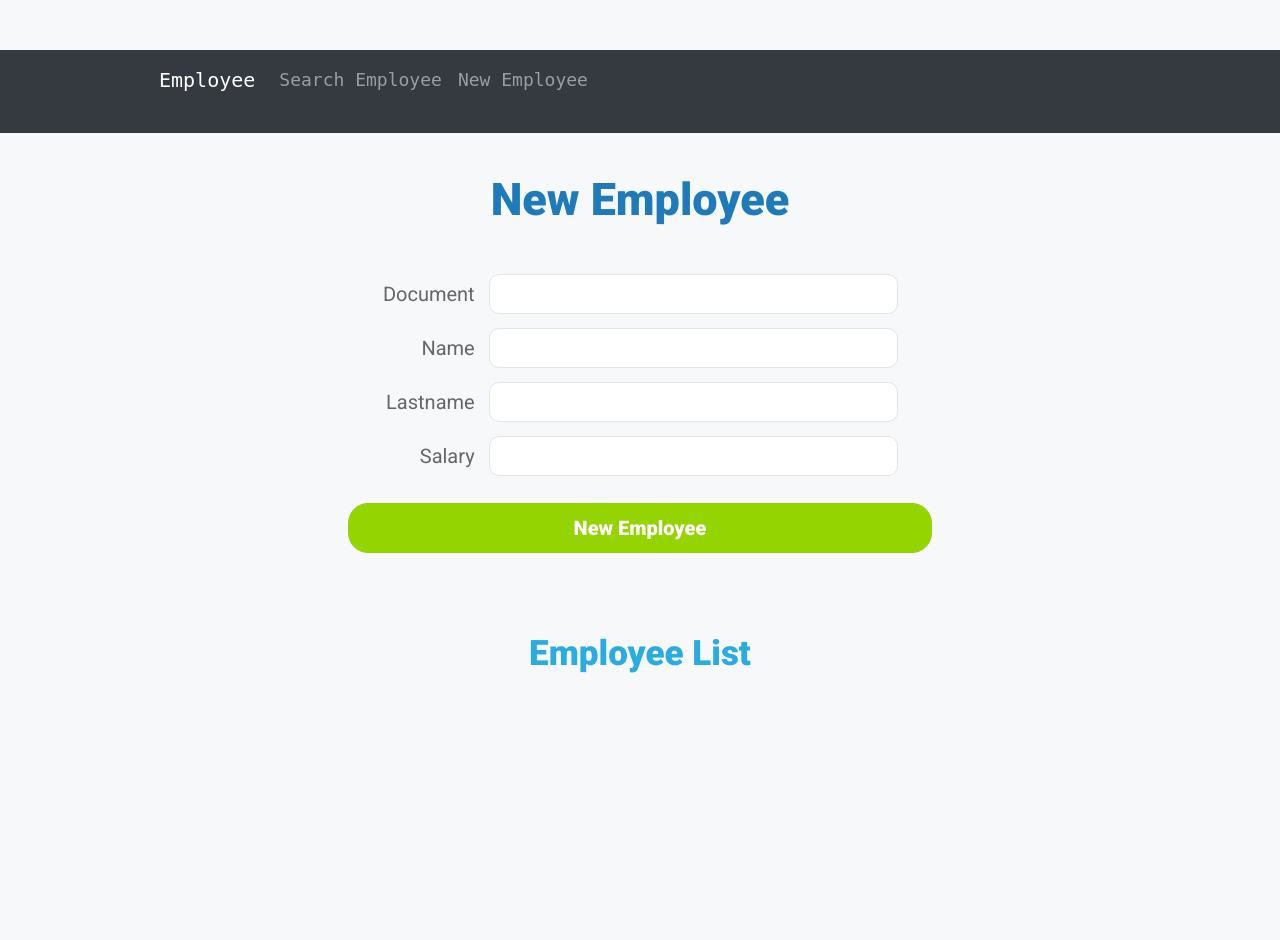
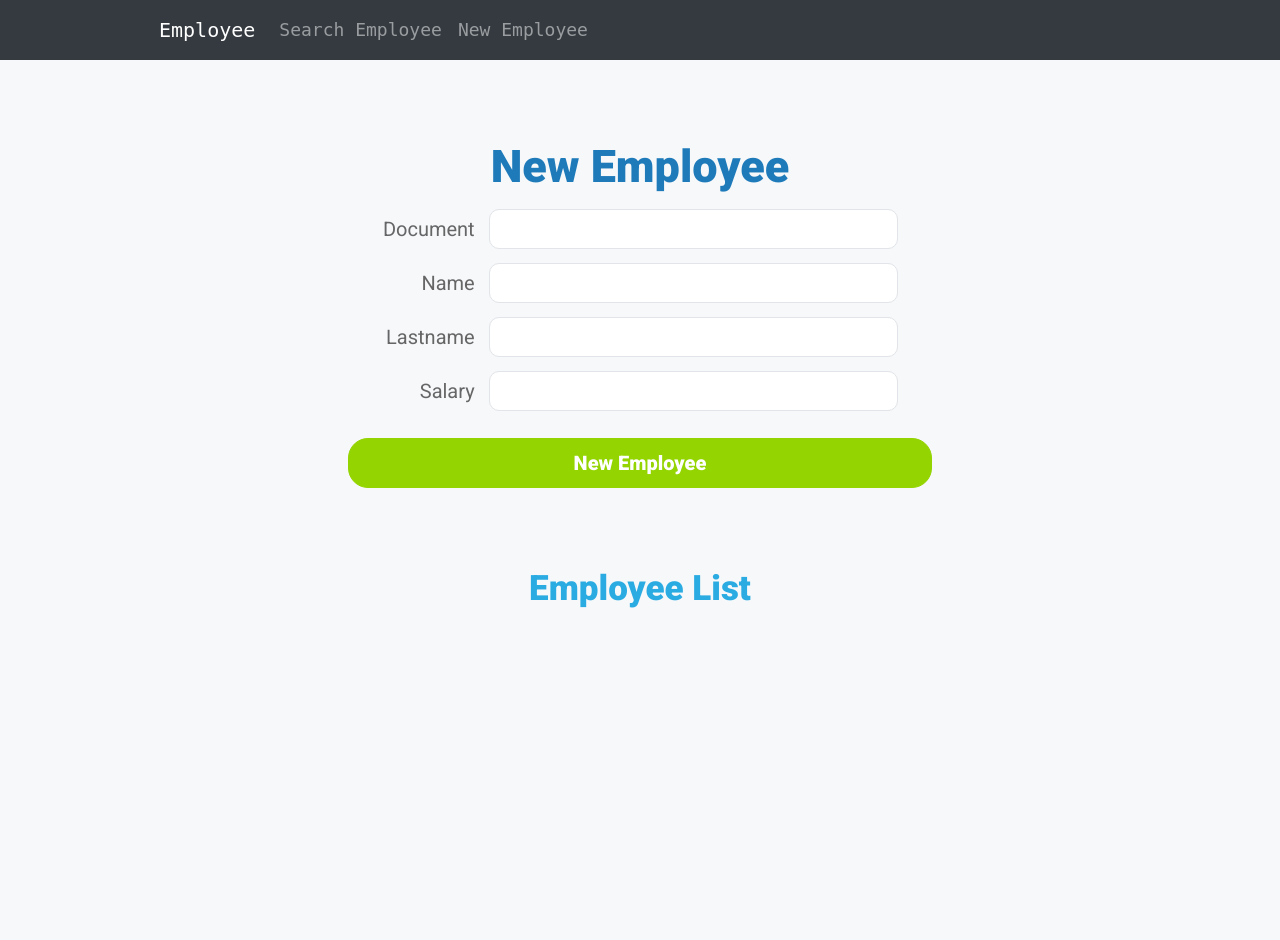
Before and after one commit to mafda/django_employees, a Django app: page / in a window 1280 px wide. Before the commit the page ends 673 px from the top, so only its background shows below. Run offline with Django 3.2, Linux system fonts and the light colour scheme; data that the repository does not hold is empty; some libraries are stand-ins or nearby versions.

Commit message:
fix navbar

```diff
--- a/frontend/employees/static/css/styles.css
+++ b/frontend/employees/static/css/styles.css
@@ -13,14 +13,14 @@ html,
 body {
   width: 100%;
   height: 100%;
+  margin-top: 70px;
 }
 
 body {
   display: flex;
-  justify-content: center;
   align-items: center;
-  justify-items: center;
   flex-direction: column;
+  align-content: start;
   background-color: #f6f8fa;
   font-family: 'Roboto', sans-serif;
 }
@@ -37,7 +37,7 @@ h1 {
   color: #1e7ab9;
   font-weight: 900;
   text-align: center;
-  margin: 40px 0;
+  /* margin: 40px 0; */
 }
 
 h2 {
@@ -145,12 +145,14 @@ input {
 /* ======= navbar =======  */
 
 #menu {
+  position: absolute;
+  top: 0;
   width: 100%;
-  height: 100px;
+  height: 60px;
   min-width: 400px;
-  margin-top: 50px;
   background-color: #343a40;
   font-family: "Roboto Mono", monospace;
   font-weight: 300;
   font-size: 18px;
+
 }
```
